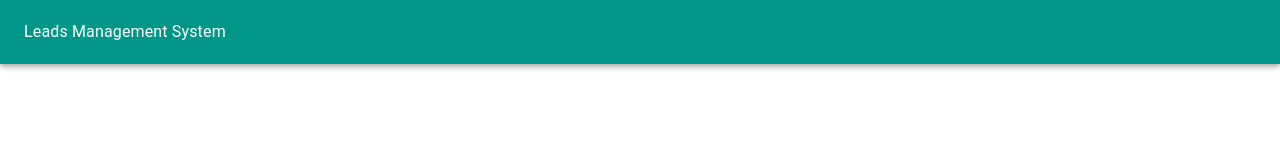
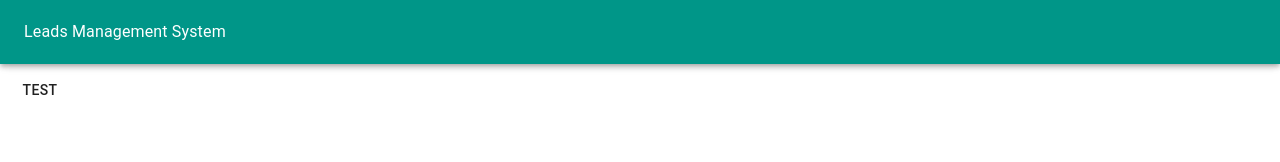
Before and after one commit to alisherk/leads-app, a React (Create React App) app: page / in a window 1280 px wide. Shown: the top 162 px of the page. Built offline with nearby package versions, Linux system fonts and the light colour scheme; what fluxible-js would draw is missing.

Commit message:
added test button to App.js

```diff
--- a/src/App.js
+++ b/src/App.js
@@ -1,5 +1,5 @@
 import React from 'react';
-import { AppBar, Toolbar, Typography } from '@material-ui/core';
+import { AppBar, Toolbar, Typography, Button } from '@material-ui/core';
 //import useFluxibleStore from 'react-fluxible/lib/useFluxibleStore';
 
 function App() {
@@ -11,6 +11,7 @@
         </Toolbar>
       </AppBar>
       <Toolbar />
+      <Button> Test </Button>
     </>
   );
 }
```
